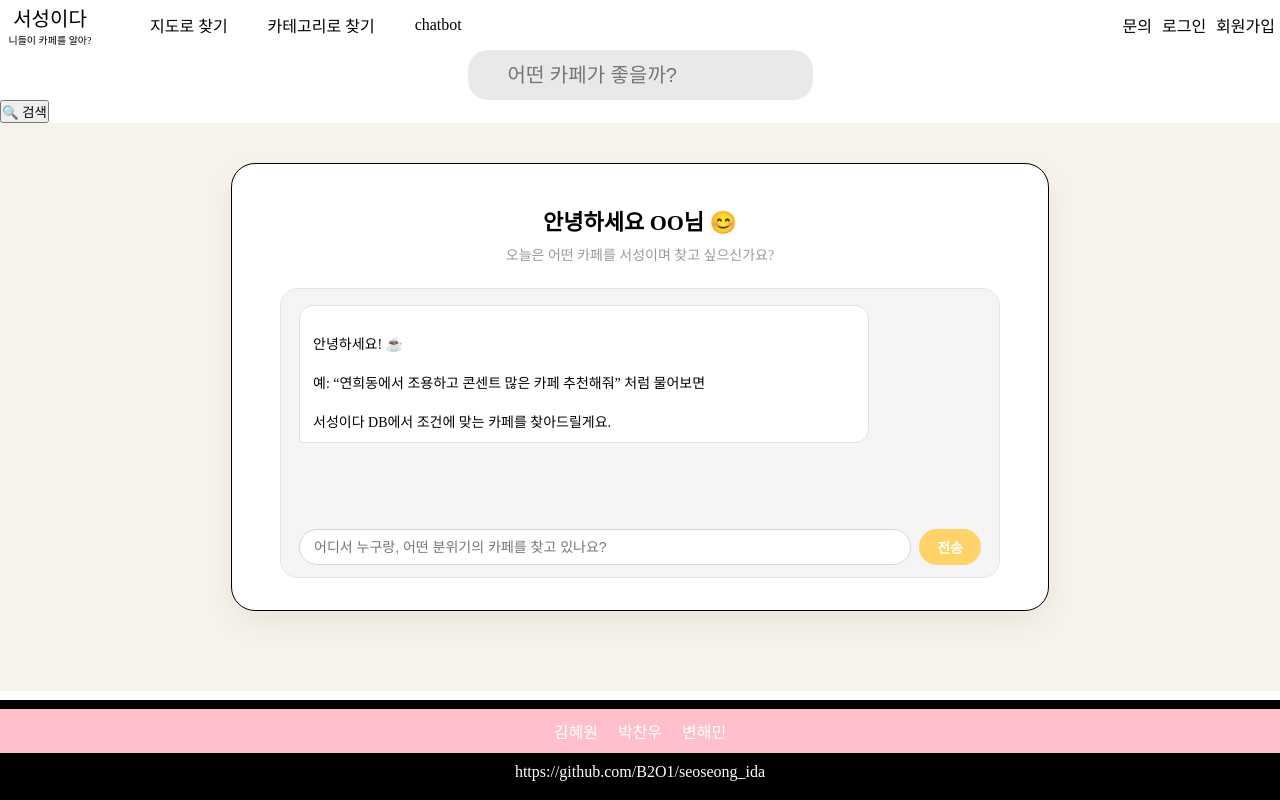
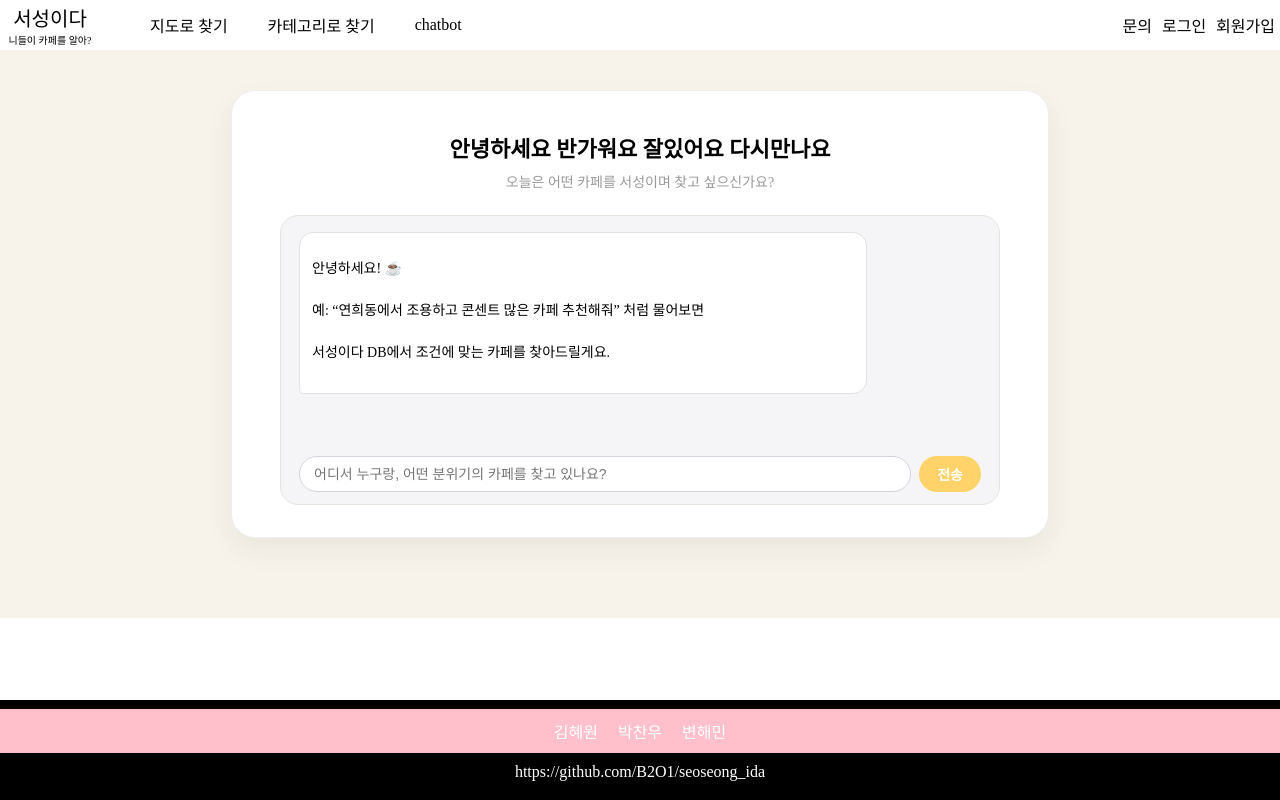
Before and after one commit to B2O1/seoseong_ida, a Django app: template app/templates/chatbot.html in a window 1280 px wide. Run offline with Django 3.2, Linux system fonts and the light colour scheme; the template is opened without the code that fills it, so the values that code supplies are empty.

Commit message:
chatbot css finish

```diff
--- a/app/templates/chatbot.html
+++ b/app/templates/chatbot.html
@@ -1,13 +1,9 @@
 {% extends "reference.html" %}
-
-{% block search %}
-  {% include "partials/home_search.html" %}
-{% endblock %}
 
 {% block choose %}
 <style>
   .chat-page {
-    background: #f7f3eb; /* 바탕 배경색 (스크린샷 느낌) */
+    background: #f7f3eb;
     padding: 40px 0 80px;
   }
 
@@ -21,41 +17,23 @@
     display: flex;
     flex-direction: column;
     gap: 24px;
-    border: 1px solid
+    border: 1px solid #eee;
   }
 
-  .chat-greeting {
-    text-align: center;
+  .chat-greeting { text-align: center; }
+  .chat-greeting-title { font-size: 22px; font-weight: 700; margin-bottom: 8px; }
+  .chat-greeting-sub { font-size: 14px; color: #999; }
+
+  .chat-quick-row { display: flex; gap: 10px; flex-wrap: wrap; justify-content: center; }
+  .chat-quick-btn {
+    padding: 10px 14px;
+    border-radius: 999px;
+    border: 1px solid #e6e4de;
+    background: #fff;
+    cursor: pointer;
+    font-size: 13px;
+    transition: transform 0.07s ease, box-shadow 0.12s ease;
   }
-
-  .chat-greeting-title {
-    font-size: 22px;
-    font-weight: 700;
-    margin-bottom: 8px;
-  }
-
-  .chat-greeting-sub {
-    font-size: 14px;
-    color: #999;
-  }
-
-  .chat-quick-row {
-    display: flex;
-    flex-wrap: wrap;
-    gap: 10px;
-    justify-content: center;
-  }
-
-  .chat-quick-btn {
-    border-radius: 999px;
-    border: 1px solid #e0d8cc;
-    padding: 8px 16px;
-    background: #f9f5ef;
-    font-size: 13px;
-    cursor: pointer;
-    transition: background 0.15s ease, transform 0.07s ease, box-shadow 0.12s ease;
-  }
-
   .chat-quick-btn:hover {
     background: #f1e7d7;
     box-shadow: 0 4px 10px rgba(0,0,0,0.06);
@@ -69,38 +47,37 @@
     padding: 16px 18px 12px;
     display: flex;
     flex-direction: column;
-    height: 260px;  /* 스크린샷 같은 직사각형 높이 */
+    height: 260px;
   }
 
   .chat-messages {
     flex: 1;
     overflow-y: auto;
     padding-right: 4px;
-
   }
 
   .message {
     margin-bottom: 10px;
     max-width: 80%;
-    padding: 9px 13px;
+    padding: 6px 12px;
     border-radius: 14px;
-    line-height: 1.4;
+    line-height: 1.5;
     white-space: pre-line;
     font-size: 14px;
   }
-
   .message.user {
     margin-left: auto;
-    background: #222222;
-    color: #ffffff;
+    background: #fbe1a5ff;
+    color: #000000ff;
     border-bottom-right-radius: 4px;
   }
-
   .message.bot {
     margin-right: auto;
     background: #ffffff;
     border: 1px solid #e1e1e6;
     border-bottom-left-radius: 4px;
+    padding-top : 4px;
+    padding-bottom : 30px;
   }
 
   .chat-input-row {
@@ -108,7 +85,6 @@
     display: flex;
     gap: 8px;
   }
-
   .chat-input-row input[type='text'] {
     flex: 1;
     border-radius: 999px;
@@ -117,12 +93,10 @@
     outline: none;
     font-size: 14px;
   }
-
   .chat-input-row input[type='text']:focus {
     border-color: #FFD369;
     box-shadow: 0 0 0 2px rgba(255, 179, 107, 0.25);
   }
-
   .chat-input-row button {
     border: none;
     border-radius: 999px;
@@ -134,54 +108,32 @@
     cursor: pointer;
     white-space: nowrap;
   }
+  .chat-input-row button:disabled { opacity: 0.6; cursor: default; }
 
-  .chat-input-row button:disabled {
-    opacity: 0.6;
-    cursor: default;
-  }
-
-  .loading {
-    font-size: 12px;
-    color: #888;
-    margin-top: 4px;
-  }
+  .loading { font-size: 12px; color: #888; margin-top: 4px; }
 
   @media (max-width: 768px) {
-    .chat-card {
-      margin: 0 16px;
-      padding: 28px 20px 24px;
-    }
-    .chat-box {
-      height: 220px;
-    }
+    .chat-card { margin: 0 16px; padding: 28px 20px 24px; }
+    .chat-box { height: 50vh; }
   }
 </style>
 
 <div class="chat-page">
   <div class="chat-card">
-    <!-- 인사 영역 -->
     <div class="chat-greeting">
-      <div class="chat-greeting-title">안녕하세요 OO님 😊</div>
+      <div class="chat-greeting-title">안녕하세요
+        {% if request.user.is_authenticated %}
+          {{ request.session.display_name|default:request.user.username }}님
+        {% else %}
+          반가워요 잘있어요 다시만나요
+        {% endif %}
+      </div>
       <div class="chat-greeting-sub">오늘은 어떤 카페를 서성이며 찾고 싶으신가요?</div>
     </div>
 
-    <!-- 빠른 선택 버튼 -->
-    {% comment %} <div class="chat-quick-row" id="quickButtons">
-      <button class="chat-quick-btn" data-text="크리스마스와 잘 어울리는 카페 추천해줘">
-        크리스마스와 잘 어울리는 카페 찾기
-      </button>
-      <button class="chat-quick-btn" data-text="혼자 책 읽거나 작업하기 좋은 카페 추천해줘">
-        혼카페
-      </button>
-      <button class="chat-quick-btn" data-text="가성비가 좋은 카페 추천해줘">
-        가성비가 좋은 카페 찾기
-      </button>
-    </div> {% endcomment %}
-
-    <!-- 채팅 박스 -->
     <div class="chat-box">
       <div id="chatMessages" class="chat-messages">
-        <div id = "initialHelp" class="message bot">
+        <div id="initialHelp" class="message bot">
           안녕하세요! ☕️<br>
           예: “연희동에서 조용하고 콘센트 많은 카페 추천해줘” 처럼 물어보면<br>
           서성이다 DB에서 조건에 맞는 카페를 찾아드릴게요.
@@ -195,9 +147,10 @@
           placeholder="어디서 누구랑, 어떤 분위기의 카페를 찾고 있나요?"
           autocomplete="off"
         />
-        <button type="submit">전송</button>
+        <button type="submit" id="chatSubmitBtn">전송</button>
       </form>
-      <div id="chatLoading" class="loading" style="display:none;">추천 카페를 찾고 있어요...</div>
+
+      <div id="chatLoading" class="loading" style="display:none;">추천 카페를 찾고 있어요.</div>
     </div>
   </div>
 </div>
@@ -208,6 +161,8 @@
   const chatMessages = document.getElementById('chatMessages');
   const loadingText = document.getElementById('chatLoading');
   const quickButtons = document.getElementById('quickButtons');
+  const initialHelp = document.getElementById('initialHelp');
+  const submitBtn = document.getElementById('chatSubmitBtn');
   const apiUrl = "{% url 'chatbot_api' %}";
 
   function addMessage(text, sender) {
@@ -218,6 +173,12 @@
     chatMessages.scrollTop = chatMessages.scrollHeight;
   }
 
+  function setLoading(isLoading) {
+    loadingText.style.display = isLoading ? 'block' : 'none';
+    submitBtn.disabled = isLoading;
+    chatInput.disabled = isLoading;
+  }
+
   // 빠른 선택 버튼 클릭 시
   if (quickButtons) {
     quickButtons.addEventListener('click', (e) => {
@@ -225,7 +186,8 @@
       if (!btn) return;
       const text = btn.dataset.text || btn.textContent;
       chatInput.value = text;
-      chatForm.dispatchEvent(new Event('submit'));
+      if (chatForm.requestSubmit) chatForm.requestSubmit();
+      else chatForm.dispatchEvent(new Event('submit', { bubbles: true, cancelable: true }));
     });
   }
 
@@ -235,45 +197,38 @@
     const message = chatInput.value.trim();
     if (!message) return;
 
-    // 첫 질문 시 초기 안내 숨기기 //
-    if (initialHelp) {
-      initialHelp.style.display = 'none';
-    }
+    // 첫 질문 시 초기 안내 숨기기
+    if (initialHelp) initialHelp.style.display = 'none';
 
+    // ✅ 사용자 메시지를 채팅창에 바로 추가 (여기서 안 보이던 문제 해결)
+    addMessage(message, 'user');
 
-    addMessage(message, 'user');
+    // 입력창 비우기 + 로딩
     chatInput.value = '';
-
-    loadingText.style.display = 'block';
-    const submitBtn = chatForm.querySelector("button[type='submit']");
-    submitBtn.disabled = true;
+    setLoading(true);
 
     try {
       const res = await fetch(apiUrl, {
         method: 'POST',
-        headers: {
-          'Content-Type': 'application/json',
-        },
+        headers: { 'Content-Type': 'application/json' },
         body: JSON.stringify({ message }),
       });
 
-      const data = await res.json();
-      loadingText.style.display = 'none';
-      submitBtn.disabled = false;
+      const data = await res.json().catch(() => ({}));
 
       if (!res.ok || data.error) {
         addMessage(data.error || '오류가 발생했어요.', 'bot');
         return;
       }
 
-      addMessage(data.answer, 'bot');
-      // 디버깅용
-      // addMessage("[DEBUG SQL]\\n" + data.sql, "bot");
+      addMessage(data.answer ?? '(응답이 비어있어요)', 'bot');
+      // addMessage("[DEBUG SQL]\n" + (data.sql ?? ''), "bot");
     } catch (err) {
-      loadingText.style.display = 'none';
-      submitBtn.disabled = false;
+      console.error(err);
       addMessage('서버와 통신 중 오류가 발생했어요.', 'bot');
-      console.error(err);
+    } finally {
+      setLoading(false);
+      chatInput.focus();
     }
   });
 </script>
```
